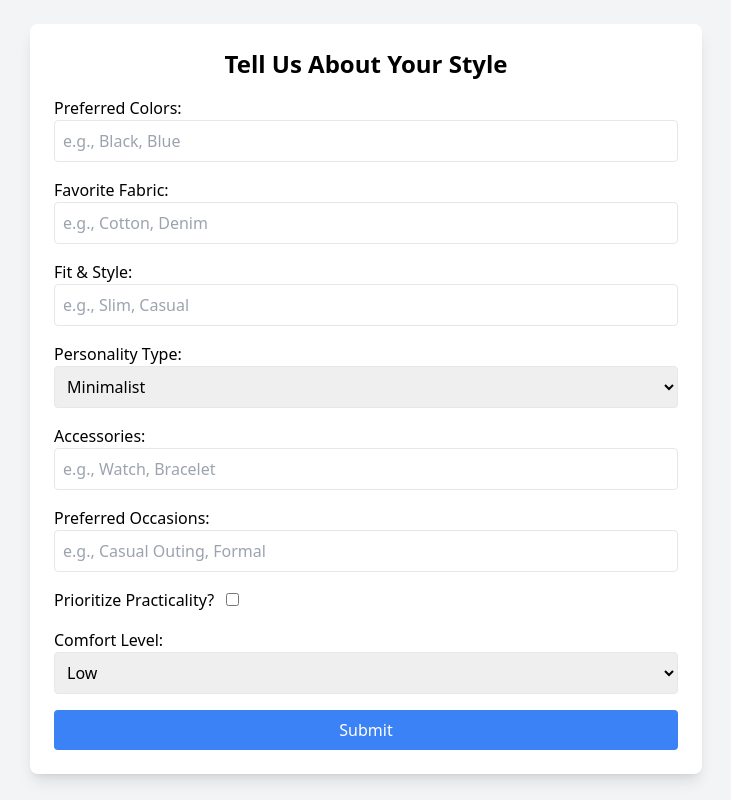
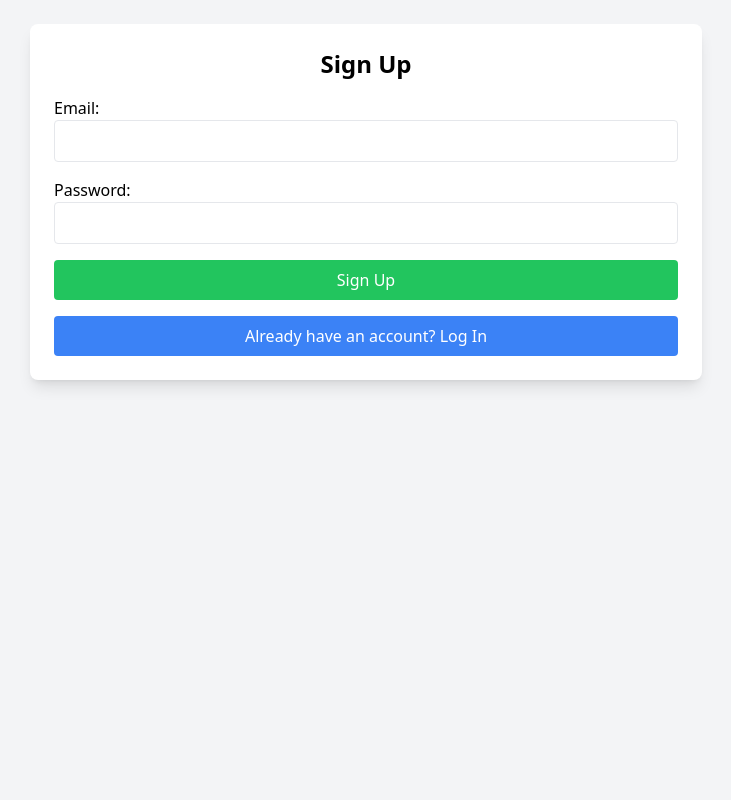
Before and after one commit to Boombox2610/FitCheck, a Flask app: page / in a window 1280 px wide. Shown: the whole page, without its empty margins (274-1005 px from the left). Run offline with Flask 3, Linux system fonts and the light colour scheme; parts of the project's set-up code (start-up, migrations or seed data) failed here and were passed over; some libraries are stand-ins or nearby versions.

Commit message:
added authorization
supabase auth

```diff
--- a/backend/app.py
+++ b/backend/app.py
@@ -1,22 +1,61 @@
-import os
 from flask import Flask, render_template, request, jsonify
-from supabase import create_client
+from flask_jwt_extended import JWTManager, create_access_token, jwt_required, get_jwt_identity
+from supabase import create_client, Client
 
 SUPABASE_URL = "https://chursupvkphjclbiaaky.supabase.co"
 SUPABASE_KEY = "eyJhbGciOiJIUzI1NiIsInR5cCI6IkpXVCJ9.eyJpc3MiOiJzdXBhYmFzZSIsInJlZiI6ImNodXJzdXB2a3BoamNsYmlhYWt5Iiwicm9sZSI6ImFub24iLCJpYXQiOjE3NDM1OTIyMTMsImV4cCI6MjA1OTE2ODIxM30.NvZT6GTK-hu7aUkD6l37Wo8jWK6LpdqNQqv2d6M4vg0"
 
-supabase = create_client(SUPABASE_URL, SUPABASE_KEY)
+supabase: Client = create_client(SUPABASE_URL, SUPABASE_KEY)
 
 app = Flask(__name__, template_folder="../frontend/templates", static_folder="../frontend/static")
+app.config["JWT_SECRET_KEY"] = "1e0ceb6abcf50b4334c09eb184f0cec1f05ff73563c5dfe6f904f13cc8555b26"  # Replace with a secure key
+jwt = JWTManager(app)
 
-@app.route("/")
-def home():
-    return render_template("index.html")
+@app.route("/signup", methods=["POST"])
+def signup():
+    data = request.json
+    email = data.get("email")
+    password = data.get("password")
+
+    # Create user in Supabase Auth
+    response = supabase.auth.sign_up({"email": email, "password": password})
+    if "error" in response:
+        return jsonify({"error": response["error"]["message"]}), 400
+
+    user = response.user
+    user_id = user.id  # Access the user ID
+
+    # Insert the user into the custom 'users' table
+    supabase.table("users").insert({
+        "id": user_id,
+        "email": email
+    }).execute()
+
+    return jsonify({"message": "User created successfully!"}), 201
+
+@app.route("/login", methods=["POST"])
+def login():
+    data = request.json
+    email = data.get("email")
+    password = data.get("password")
+
+    # Authenticate user with Supabase Auth
+    response = supabase.auth.sign_in_with_password({"email": email, "password": password})
+    if "error" in response:
+        return jsonify({"error": response["error"]["message"]}), 401
+
+    user = response.user
+    user_id = user.id  # Access the user ID
+    # Generate JWT token
+    access_token = create_access_token(identity=user_id)
+    return jsonify({"access_token": access_token}), 200
+
 
 @app.route("/submit-preferences", methods=["POST"])
+@jwt_required()
 def submit_preferences():
     data = request.json
-    user_id = "f3189819-3866-4040-ad5e-af1ce6964fb3"  # Replace with actual user ID after authentication
+    user_id = get_jwt_identity()  # Get user ID from JWT token
 
     # Insert into Supabase
     response = supabase.table("user_preferences").insert({
@@ -33,5 +72,9 @@ def submit_preferences():
 
     return jsonify({"message": "Preferences saved successfully!"})
 
+@app.route("/", methods=["GET"])
+def home():
+    return render_template("index.html")
+
 if __name__ == "__main__":
     app.run(debug=True, port=5001)
--- a/frontend/templates/index.html
+++ b/frontend/templates/index.html
@@ -7,7 +7,36 @@
     <script src="https://cdn.tailwindcss.com"></script>
 </head>
 <body class="bg-gray-100 p-6 flex justify-center">
-    <div class="bg-white p-6 rounded-lg shadow-lg w-full max-w-2xl">
+        <!-------------- SIGN UP ------------------------->
+    <div class="bg-white p-6 rounded-lg shadow-lg w-full max-w-2xl mb-6" id="signupContainer">
+        <h2 class="text-2xl font-semibold text-center mb-4">Sign Up</h2>
+        <form id="signupForm" class="space-y-4">
+            <label class="block">Email:
+                <input type="email" name="email" class="w-full p-2 border rounded" required>
+            </label>
+            <label class="block">Password:
+                <input type="password" name="password"  minlength="6" class="w-full p-2 border rounded" required>
+            </label>
+            <button type="submit" class="w-full bg-green-500 text-white p-2 rounded hover:bg-green-600">Sign Up</button>
+        </form>
+        <button id="switchToLogin" class="w-full bg-blue-500 text-white p-2 rounded hover:bg-blue-600 mt-4">Already have an account? Log In</button>
+    </div>
+    <!-------------- LOG IN ------------------------->
+    <div class="bg-white p-6 rounded-lg shadow-lg w-full max-w-2xl mb-6" id="loginContainer" style="display: none;">
+        <h2 class="text-2xl font-semibold text-center mb-4">Log In</h2>
+        <form id="loginForm" class="space-y-4">
+            <label class="block">Email:
+                <input type="email" name="email" class="w-full p-2 border rounded" required>
+            </label>
+            <label class="block">Password:
+                <input type="password" name="password" class="w-full p-2 border rounded" required>
+            </label>
+            <button type="submit" class="w-full bg-blue-500 text-white p-2 rounded hover:bg-blue-600">Log In</button>
+        </form>
+    </div>
+
+    <!-------------- PREFERENCES ------------------------->
+    <div class="bg-white p-6 rounded-lg shadow-lg w-full max-w-2xl" id="preferencesContainer" style="display: none;">
         <h2 class="text-2xl font-semibold text-center mb-4">Tell Us About Your Style</h2>
         <form id="preferencesForm" class="space-y-4">
             <label class="block">Preferred Colors:
@@ -55,21 +84,107 @@
     </div>
 
     <script>
-        document.getElementById("preferencesForm").addEventListener("submit", function(event) {
+        function toggleForms() {
+            const token = localStorage.getItem("access_token");
+            const signupContainer = document.getElementById("signupContainer");
+            const loginContainer = document.getElementById("loginContainer");
+            const preferencesContainer = document.getElementById("preferencesContainer");
+
+            if (token) {
+                // If logged in, show Preferences form
+                signupContainer.style.display = "none";
+                loginContainer.style.display = "none";
+                preferencesContainer.style.display = "block";
+            } else {
+                // If not logged in, show Signup form by default
+                signupContainer.style.display = "block";
+                loginContainer.style.display = "none";
+                preferencesContainer.style.display = "none";
+            }
+        }
+
+        // Switch to Login form
+        document.getElementById("switchToLogin").addEventListener("click", function () {
+            document.getElementById("signupContainer").style.display = "none";
+            document.getElementById("loginContainer").style.display = "block";
+        });
+
+        // Handle Signup
+        document.getElementById("signupForm").addEventListener("submit", function (event) {
+            event.preventDefault();
+            const formData = new FormData(event.target);
+            const data = Object.fromEntries(formData.entries());
+
+            fetch("/signup", {
+                method: "POST",
+                headers: { "Content-Type": "application/json" },
+                body: JSON.stringify(data),
+            })
+            .then(response => response.json())
+            .then(data => {
+                alert(data.message || data.error);
+                if (!data.error) {
+                    // After successful signup, switch to Login form
+                    document.getElementById("signupContainer").style.display = "none";
+                    document.getElementById("loginContainer").style.display = "block";
+                }
+            })
+            .catch(error => console.error("Error:", error));
+        });
+
+        // Handle Login
+        document.getElementById("loginForm").addEventListener("submit", function (event) {
+            event.preventDefault();
+            const formData = new FormData(event.target);
+            const data = Object.fromEntries(formData.entries());
+
+            fetch("/login", {
+                method: "POST",
+                headers: { "Content-Type": "application/json" },
+                body: JSON.stringify(data),
+            })
+            .then(response => response.json())
+            .then(data => {
+                if (data.access_token) {
+                    localStorage.setItem("access_token", data.access_token);
+                    alert("Login successful!");
+                    toggleForms(); // Show Preferences form after login
+                } else {
+                    alert(data.error);
+                }
+            })
+            .catch(error => console.error("Error:", error));
+        });
+
+        // Handle Preferences Submission
+        document.getElementById("preferencesForm").addEventListener("submit", function (event) {
             event.preventDefault();
             const formData = new FormData(event.target);
             const data = Object.fromEntries(formData.entries());
             data.practicality = formData.has("practicality");
 
+            const token = localStorage.getItem("access_token");
+            if (!token) {
+                alert("Please log in first!");
+                return;
+            }
+
             fetch("/submit-preferences", {
                 method: "POST",
-                headers: { "Content-Type": "application/json" },
+                headers: {
+                    "Content-Type": "application/json",
+                    "Authorization": `Bearer ${token}`
+                },
                 body: JSON.stringify(data),
             })
             .then(response => response.json())
-            .then(data => alert("Preferences saved successfully!"))
+            .then(data => alert(data.message || data.error))
             .catch(error => console.error("Error:", error));
         });
+
+        // Call toggleForms on page load
+        document.addEventListener("DOMContentLoaded", toggleForms);
     </script>
+
 </body>
 </html>
```
